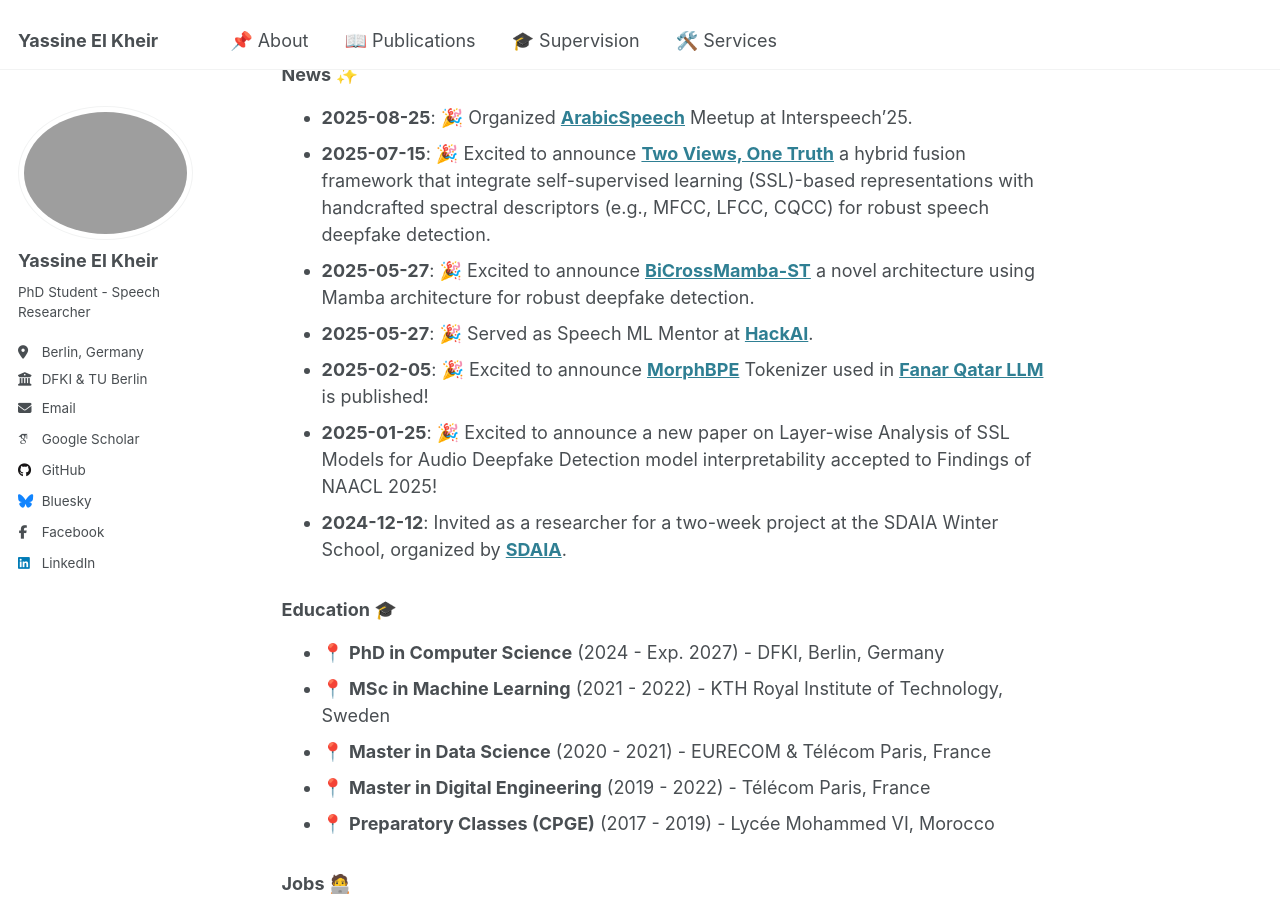
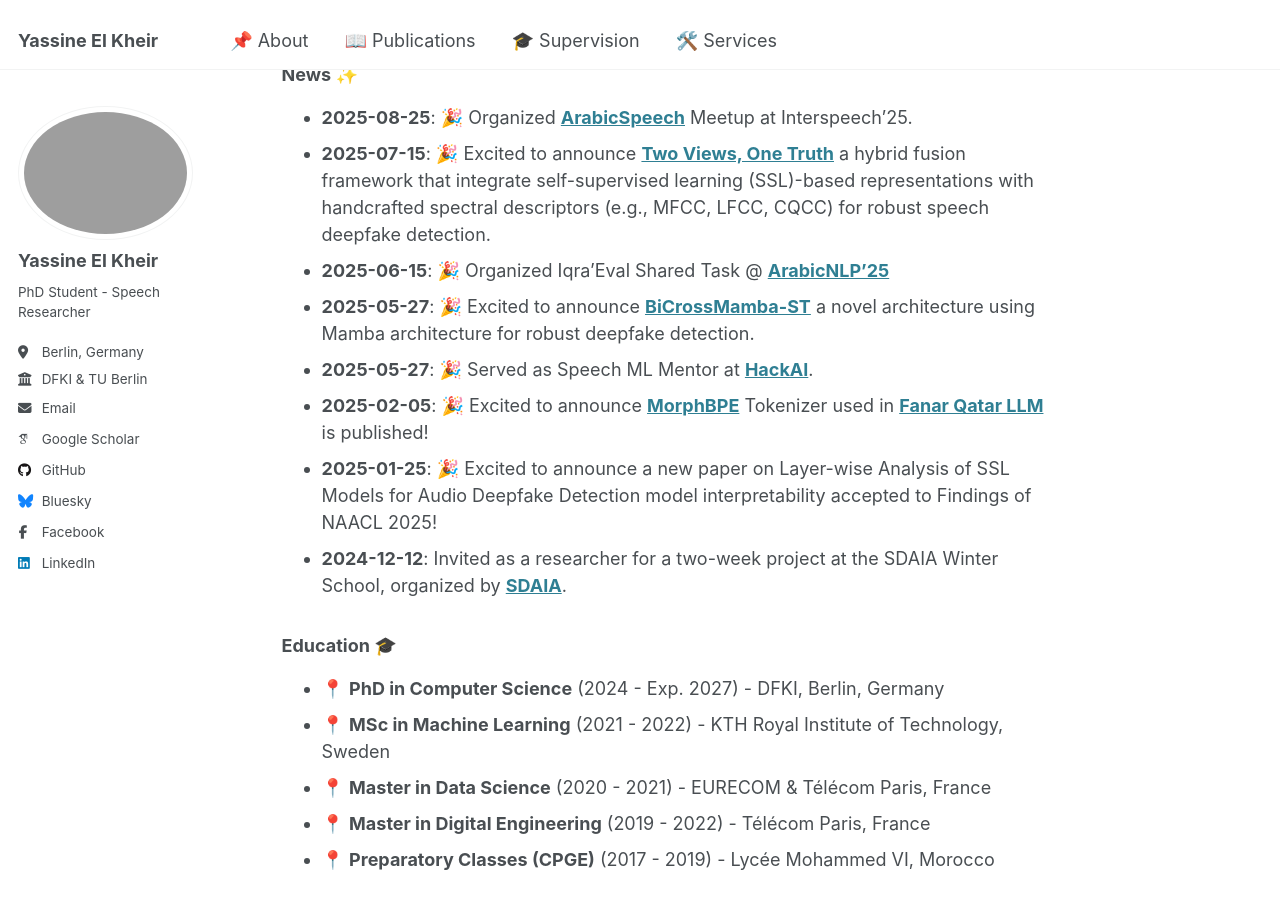
Before and after one commit to Yaselley/yaselley.github.io, a Jekyll site: the page built from _pages/about.md, in a window 1280 px wide and 900 px high, scrolled down 562 px. Built offline with Jekyll 4.4.1, drawn with Linux system fonts in a browser that asks for light colours; some web fonts are replaced.

Commit message:
add shared task

```diff
--- a/_pages/about.md
+++ b/_pages/about.md
@@ -20,6 +20,7 @@ I'm a 2nd year PhD student at the **German Research Center for Artificial Intell
 ### News ✨
 - **2025-08-25**: 🎉 Organized **[ArabicSpeech](https://www.linkedin.com/feed/update/urn:li:activity:7364633218228142083/)** Meetup at Interspeech'25.
 - **2025-07-15**: 🎉 Excited to announce **[Two Views, One Truth](https://arxiv.org/pdf/2507.20417)** a hybrid fusion framework that integrate self-supervised learning (SSL)-based representations with handcrafted spectral descriptors (e.g., MFCC, LFCC, CQCC) for robust speech deepfake detection.
+- **2025-06-15**: 🎉 Organized Iqra'Eval Shared Task @ **[ArabicNLP'25](https://huggingface.co/IqraEval)**
 - **2025-05-27**: 🎉 Excited to announce **[BiCrossMamba-ST](https://arxiv.org/pdf/2505.13930)** a novel architecture using Mamba architecture for robust deepfake detection.
 - **2025-05-27**: 🎉 Served as Speech ML Mentor at **[HackAI](https://hackai.ma)**.
 - **2025-02-05**: 🎉 Excited to announce **[MorphBPE](https://arxiv.org/pdf/2502.00894)** Tokenizer used in **[Fanar Qatar LLM](https://arxiv.org/pdf/2501.13944)** is published!
```
